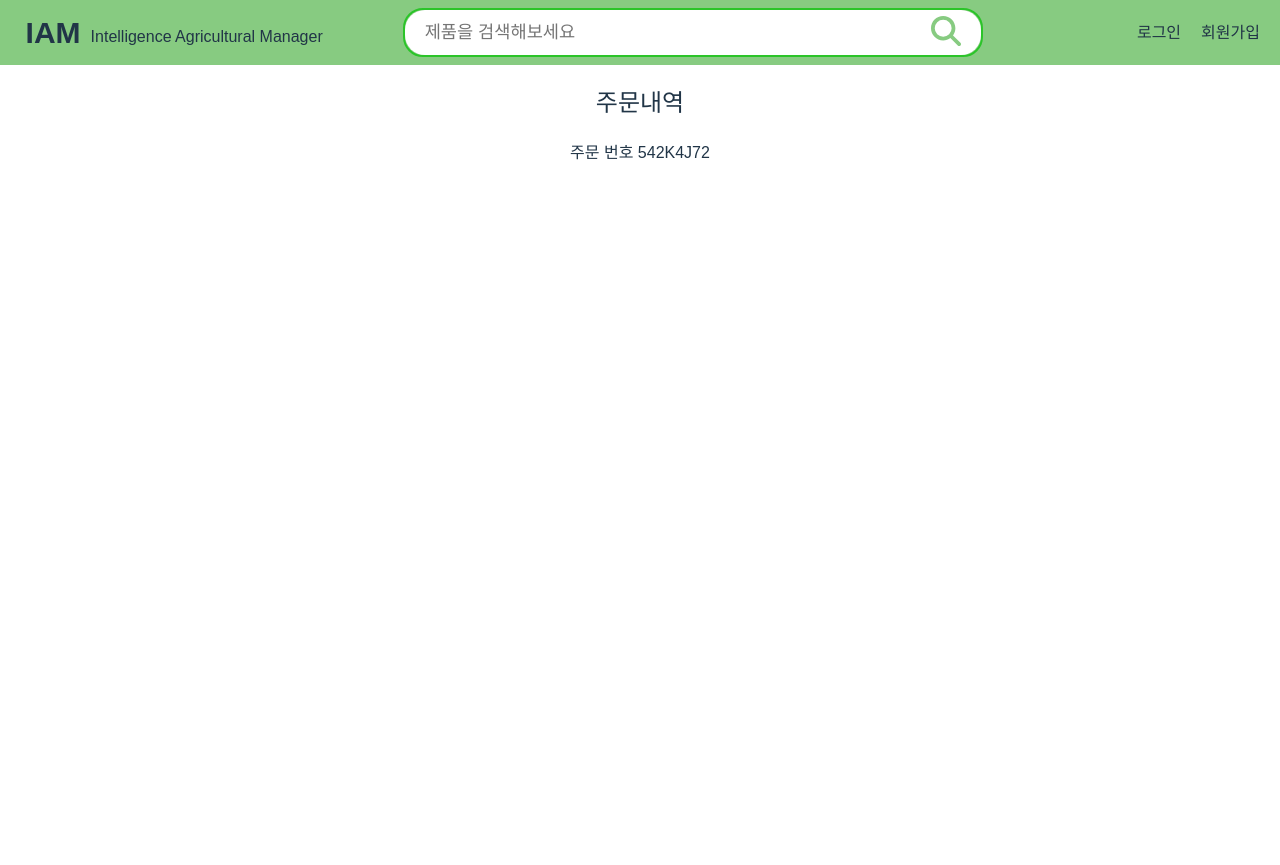
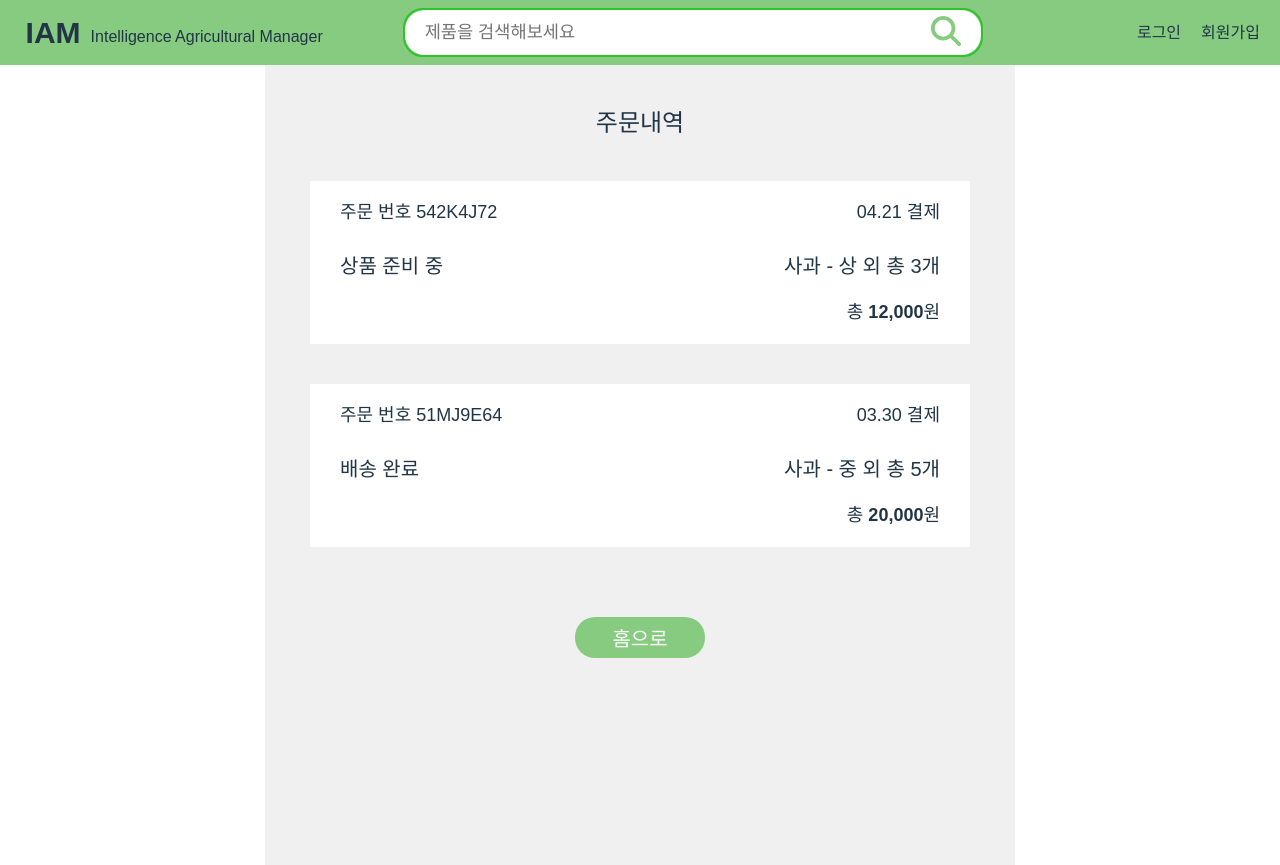
Before and after one commit to KWU-LastDance/IAM-Frontend-Shoppingmall, a React (Vite) app: page /myorderlist in a window 1280 px wide. Before the commit the page ends 800 px from the top, so only its background shows below. Built offline with nearby package versions, Linux system fonts and the light colour scheme.

Commit message:
feat: 주문내역 페이지 생성
주문한 내역 보여주는 페이지 생성했습니다.

```diff
--- a/src/components/screens/user/MyOrderList.tsx
+++ b/src/components/screens/user/MyOrderList.tsx
@@ -2,14 +2,107 @@ import styled from 'styled-components';
 import { useNavigate } from "react-router-dom";
 import Header from '../../layouts/Header';
 
+const Container = styled.div`
+    display:flex;
+    flex-direction:column;
+    align-items:center;
+    `
+
+const Body = styled.div`
+    max-width: 750px;
+    display:flex;
+    flex-direction:column;
+    width:100%;
+    box-sizing:border-box;
+    background-color: #F0F0F0;
+    align-items:center;
+    min-height: 100vh;
+    height: 100%;
+    padding-top: 20px;
+    `
+
+const OrderInfo = styled.div`
+    display:flex;
+    flex-direction:column;
+    padding: 0px 30px;
+    width: 600px;
+    background-color: white;
+    margin-top: 20px;
+    margin-bottom: 20px;
+
+        `
+const OrderNum = styled.div`
+    display:flex;
+    font-size: 18px;
+    justify-content:space-between;
+    height: 50px;
+    `
+const Info = styled.div`
+    display:flex;
+    height: 50px;
+    font-size: 20px;
+    justify-content:space-between;
+    `
+const Pay = styled.div`
+    display:flex;
+    font-size: 18px;
+    font-weight: bold;
+    justify-content:flex-end;
+    `
+
+const HomeBtn = styled.button`
+    background-color: #87CB81;
+    color: white;
+    border: none;
+    cursor: pointer;
+    margin: 50px;
+    padding: 6px 10px;
+    font-size: 20px;
+    font-weight: bold;
+    border-radius: 20px;
+    width: 130px;
+    `
+
 const MyOrderList = () => {
+    const navigate = useNavigate();
     return (
         <div>
             <Header />
+            <Container>
+            <Body>
             <h2>주문내역</h2>
 
+            <OrderInfo>
+            <OrderNum>
             <p>주문 번호 542K4J72</p>
+            <p>04.21 결제</p>
+            </OrderNum>
+            <Info>
+            <p style={{fontWeight:"bold"}}>상품 준비 중</p>
+            <p>사과 - 상 외 총 3개</p>
+            </Info>
+            <Pay>
+            <p>총 12,000원</p>
+            </Pay>
+            </OrderInfo>
 
+            <OrderInfo>
+            <OrderNum>
+            <p>주문 번호 51MJ9E64</p>
+            <p>03.30 결제</p>
+            </OrderNum>
+            <Info>
+            <p style={{fontWeight:"bold"}}>배송 완료</p>
+            <p>사과 - 중 외 총 5개</p>
+            </Info>
+            <Pay>
+            <p>총 20,000원</p>
+            </Pay>
+            </OrderInfo>
+
+            <HomeBtn onClick={() => navigate("/")} >홈으로</HomeBtn>
+            </Body>
+            </Container>
         </div>
     );
 }
--- a/src/components/screens/user/cart.tsx
+++ b/src/components/screens/user/cart.tsx
@@ -5,9 +5,9 @@ import Header from '../../layouts/Header';
 
 const Body = styled.div`
     margin-top: 30px;
-    width: 80vw;
+    width: 60vw;
     text-align: center;
-    margin-left: 10vw;
+    margin-left: 20vw;
     margin-bottom: 50px;
     `
 
@@ -39,13 +39,12 @@ const Items = styled.div`
 
 const Item = styled.div`
     display: flex;
-    margin: 40px;
+    margin: 20px;
+    font-size: 17px;
+    margin-left: 50px;
+    margin-right: 50px;
     align-items: center;
-    font-size: 17px;
-    justify-content: space-between;
-    margin-left: 70px;
-    margin-right: 70px;
-    text-align: center;
+    position: relative;
     `
 const Img = styled.img`
     width: 100px;
@@ -53,9 +52,8 @@ const Img = styled.img`
     `
 const Info = styled.div`
     display: flex;
-    justify-content: space-between;
-    margin-left: 70px;
-    margin-right: 70px;
+    margin-left: 50px;
+    margin-bottom: 10px;
     align-items: center;
     `
     const CountBox = styled.div`
@@ -88,15 +86,15 @@ const Info = styled.div`
     const Delivery = styled.div`
     display: flex;
     justify-content: right;
-    margin-left: 20px;
-    margin-right: 20px;
+    margin-left: 70px;
+    margin-right: 50px;
     font-size: 17px;
     `
 
     const Total = styled.div`
     display: flex;
     justify-content: right;
-    margin-right: 20px;
+    margin-right: 50px;
     align-items: center;
     font-size: 18px;
     font-weight: 700;
@@ -127,6 +125,15 @@ const Text = styled.p`
 const Check = styled.input`
     width: 130px;
     height: 20px;
+    `
+
+const SinglePrice = styled.p`
+    font-size: 18px;
+    font-weight: 700;
+    margin-top: 70px;
+    margin-left: 360px;
+    display: flex;
+    width: 200px;
     `
 
 const Cart = () => {
@@ -189,10 +196,6 @@ const Cart = () => {
                         onChange={(e)=>handleAllCheck(e.target.checked)}
                         checked={checkItems.length===data.length ? true : false}></AllCheck>
                     </Select>
-                    <TitleText>상품명</TitleText>
-                    <TitleText>이미지</TitleText>
-                    <TitleText>수량</TitleText>
-                    <TitleText>상품금액</TitleText>
                 </Info>
                 <Hr />
 
@@ -201,8 +204,13 @@ const Cart = () => {
                     <Check type='checkbox' name='select'
                     onChange={(e)=>handleSingleCheck(e.target.checked, 1)}
                     ></Check>
+
+                    <Img src="../public/img/apple.jpg" />
+                    <div style={{
+                                marginLeft: '30px', textAlign:'left'
+                            }}>
                     <Text>사과 - 상</Text>
-                    <Img src="../public/img/apple.jpg" />
+
                     <CountBox>
                     <CountBtn onClick={()=>{
                         setCount(count-1);
@@ -218,17 +226,24 @@ const Cart = () => {
                         }
                     }}>+</CountBtn>
                     </CountBox>
-                    <Text>{item}원</Text>
+                    </div>
+
+                    <SinglePrice>{item}원</SinglePrice>
                 </Item>
 
-
                     {data.map((item)=>(
+                        <div>
+                            <Hr />
                         <Item key={item.id}>
                             <Check type='checkbox' name='select'
                             onChange={(e)=>handleSingleCheck(e.target.checked, item.id)}
                             checked={checkItems.includes(item.id) ? true : false}></Check>
+
+                            <Img src={item.img} />
+                            <div style={{
+                                marginLeft: '30px', textAlign:'left'
+                            }}>
                             <Text>{item.name}</Text>
-                            <Img src={item.img} />
                             <CountBox>
                             <CountBtn onClick={()=>{
                                 // setCount(item.count-1);
@@ -244,14 +259,18 @@ const Cart = () => {
                                 }
                             }}>+</CountBtn>
                             </CountBox>
-                            <Text>{item.price}원</Text>
+                            </div>
+
+                            <SinglePrice>{item.price}원</SinglePrice>
 
                         </Item>
+                        </div>
+
                     ))}
 
                 </Items>
                 <Delivery>
-                    <p>+ 배송비 3,000원</p>
+                    <p>배송비 3,000원</p>
                 </Delivery>
 
                 <Hr />
```
